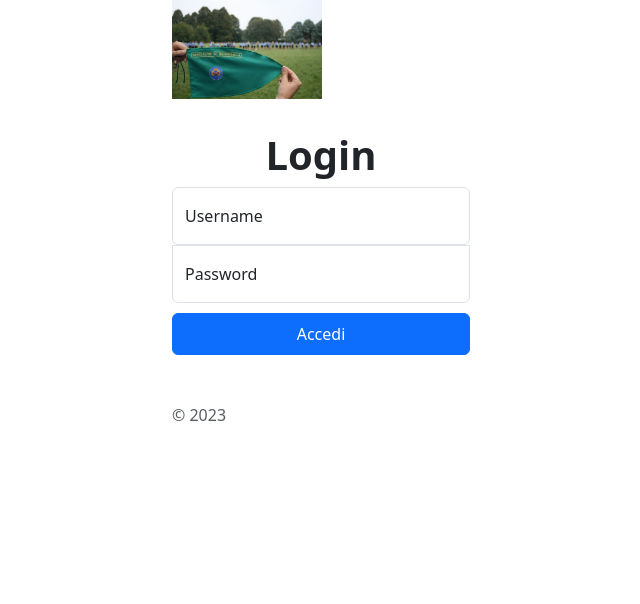
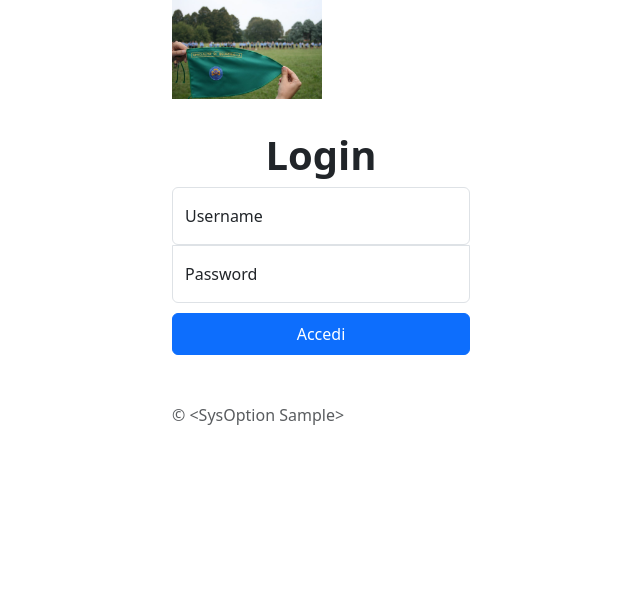
Before and after one commit to egit-guidoncini-verdi/guidonciniverdi-gestionale, a Flask app: template gestionale/templates/login.html in a window 1280 px wide. Shown: the part 17-621 px from the top of the page, without its empty margins (319-959 px from the left). Run offline with Flask 3, Linux system fonts and the light colour scheme; the template is opened without the code that fills it: values that come from a table or form of the project are taken from there, others are empty; tables that the repository leaves empty hold one stand-in row (values such as "Sample post"); parts of the project's set-up code (start-up, migrations or seed data) failed here and were passed over; some libraries are stand-ins or nearby versions.

Commit message:
aggiornata login_page

```diff
--- a/gestionale/app.py
+++ b/gestionale/app.py
@@ -689,7 +689,7 @@ def edit_mail(id_mail):
         testo_mail.indirizzi = tmp_testo_mail["indirizzi"].split(",")
         testo_mail.indirizzi_copia = tmp_testo_mail["indirizzi_copia"].split(",")
         testo_mail.titolo = tmp_testo_mail["titolo"]
-        testo_mail.testo = request.form["testo"]
+        testo_mail.testo = request.form["testo"].replace("</p><p>", "<br>").replace("<p>", "").replace("</p>", "")
         db.session.commit()
         return redirect(url_for("mail"))
     return render_template("edit_testo_mail.html", testo_mail=tmp_testo_mail)
@@ -706,7 +706,7 @@ def login():
                 flash("Username o Password errati!", "warning")
         else:
             flash("Utente inesistente!", "warning")
-    return render_template("login.html")
+    return render_template("login.html", anno=SysOption.query.filter_by(key="AnnoCorrente").first().value)
 
 @app.route("/logout")
 @login_required
--- a/gestionale/templates/login.html
+++ b/gestionale/templates/login.html
@@ -32,7 +32,7 @@
             <label for="floatingPassword">Password</label>
         </div>
         <button class="btn btn-primary w-100 py-2" type="submit">Accedi</button>
-        <p class="mt-5 mb-3 text-body-secondary">&copy; 2023</p>
+        <p class="mt-5 mb-3 text-body-secondary">&copy; {{ anno }}</p>
       </form>
     </main>
 
```
